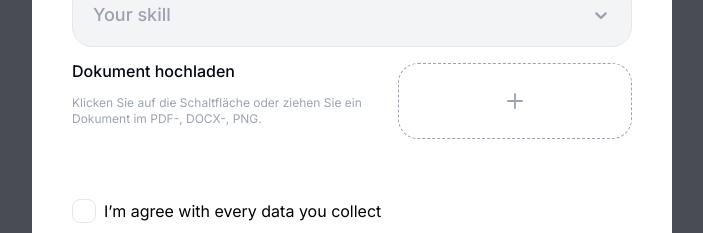
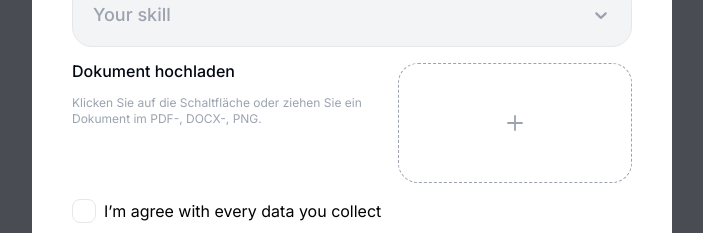
Before and after one commit to OddyHater/einzelwerk-test, a Next.js app: page / in a window 1280 px wide. Shown: the part 409-642 px from the top of the page, without its empty margins (288-991 px from the left). Built offline with nearby package versions, Linux system fonts and the light colour scheme.

Commit message:
dropfile validation

```diff
--- a/src/components/Document.jsx
+++ b/src/components/Document.jsx
@@ -37,7 +37,8 @@ const dropAreaClassName = cva(
   [
     'max-w-[234px] flex-1 flex justify-center items-center',
     'border-[1px] border-ui-gray-400 border-dashed',
-    'rounded-20px'
+    'rounded-20px',
+    'cursor-pointer'
   ],
   {
     variants: {
@@ -64,12 +65,14 @@ const Document = ({ control, name }) => {
 
             </ul>
           </div>
-          <Dropzone onDrop={(file) => {
-            onChange(file[0].path);
-          }}>
+          <Dropzone
+            onChange={e => {
+              console.log(e);
+            }}
+          >
             {({ getInputProps, getRootProps, isDragActive }) => (
               <div className={dropAreaClassName({ isActive: isDragActive })} {...getRootProps()}>
-                <input {...getInputProps()} onBlur={onBlur} />
+                <input {...getInputProps(onChange)} onBlur={onBlur} />
                 <svg xmlns="http://www.w3.org/2000/svg" width="24" height="24" viewBox="0 0 24 24" fill="none">
                   <path d="M12 5V19M5 12H19" stroke="#9CA3AF" strokeWidth="1.8" strokeLinecap="round" strokeLinejoin="round"/>
                 </svg>
--- /dev/null
+++ b/src/components/FileDrop.jsx
@@ -0,0 +1,127 @@
+import React from 'react';
+
+const _ = require('lodash');
+import { cx, cva } from 'class-variance-authority';
+import { Controller } from 'react-hook-form';
+import { ErrorMessage } from '@hookform/error-message';
+import Dropzone from 'react-dropzone';
+
+const wrapperClassName = cx(
+  'flex gap-16px mt-16px'
+);
+
+const textContainerClassName = cx(
+  'flex-1'
+);
+
+const titleClassName = cx(
+  'mb-16px',
+  'font-medium text-base leading-xs text-ui-gray-950'
+);
+
+const subtitleClassName = cx(
+  'mb-12px',
+  'text-ui-gray-400 text-xs leading-xs'
+);
+
+const dropAreaClassName = cva(
+  [
+    'relative',
+    'max-w-[234px] h-[120px] flex-1 flex justify-center items-center',
+    'border-[1px] border-ui-gray-400 border-dashed',
+    'rounded-20px',
+    'cursor-pointer'
+  ],
+  {
+    variants: {
+      isActive: {
+        true: 'border-ui-blue-600'
+      },
+      isError: {
+        true: 'border-ui-red-1'
+      }
+    }
+  }
+);
+
+const listClassName = cx(
+  'flex flex-wrap gap-8px'
+);
+
+const itemClassName = cx(
+  'px-6px py-3px',
+  'text-xs',
+  'bg-ui-gray-100',
+  'rounded-1000px'
+);
+
+const errorClassName = cx(
+  'absolute -bottom-6 box-border',
+  'max-h-0',
+  'text-base leading-base text-ui-red-1',
+  'pt-4px max-h-24px opacity-100'
+);
+
+const FileDrop = ({ control, name, setValue, register, errors }) => {
+  const errorMessage = _.get(errors, name)
+  const hasError = !!(errors && errorMessage);
+
+  return (
+    <>
+    <Controller
+      control={control}
+      name={name}
+      rules={{
+        required: { value: true, message: 'This field is required' },
+      }}
+      render={({ field: { onChange, onBlur }, fieldState }) => (
+        <div className={wrapperClassName}>
+
+        <Dropzone
+          accept={{"text/csv":['.pdf', '.docx'], "image/png": ['.png']}}
+          onDrop={([file]) => {
+            file && setValue('files', file, {
+              shouldValidate: true
+            })
+          }}
+        >
+          {({
+            getRootProps, getInputProps, isDragActive, acceptedFiles
+          }) => (
+            <>
+              <div className={textContainerClassName}>
+                <h3 className={titleClassName}>Dokument hochladen</h3>
+                <p className={subtitleClassName}>Klicken Sie auf die Schaltfläche oder ziehen Sie ein Dokument im PDF-, DOCX-, PNG.</p>
+                <ul className={listClassName}>
+                  {acceptedFiles.map((item, index) => (
+                    <li className={itemClassName} key={index}>{item.name}</li>
+                  ))}
+                </ul>
+              </div>
+              <div className={dropAreaClassName({ isActive: isDragActive, isError: hasError })} {...getRootProps()}>
+                <input
+                  {...getInputProps({ id: 'spreadsheet', onChange, onBlur, ...register('files') })}
+                />
+                <svg xmlns="http://www.w3.org/2000/svg" width="24" height="24" viewBox="0 0 24 24" fill="none">
+                    <path d="M12 5V19M5 12H19" stroke="#9CA3AF" strokeWidth="1.8" strokeLinecap="round" strokeLinejoin="round"/>
+                </svg>
+                <ErrorMessage
+                  errors={errors}
+                  name={name}
+                  render={({ message }) => (
+                    <div className={errorClassName}>Should not be empty</div>
+                  )}
+                />
+              </div>
+            </>
+          )}
+        </Dropzone>
+        </div>
+      )}
+    />
+
+  </>
+  );
+};
+
+export default FileDrop;
--- a/src/components/Form.jsx
+++ b/src/components/Form.jsx
@@ -7,7 +7,7 @@ import { zodResolver } from "@hookform/resolvers/zod"
 import { z } from "zod";
 
 import TitleContainer from "./TitleContainer";
-import Document from "./Document";
+import FileDrop from "./FileDrop";
 import InputElement from "@/components/InputElement";
 import SelectElement from "./SelectElement";
 import CheckboxElement from "./CheckboxElement";
@@ -51,6 +51,11 @@ const formSchema = z.object({
   email: z.string().email(),
   grade: z.string(),
   privacy: z.literal(true),
+  files: z.object({
+    path: z.string(),
+    name: z.string(),
+    size: z.number(),
+  }),
 })
 
 const Form = () => {
@@ -58,14 +63,12 @@ const Form = () => {
     register,
     handleSubmit,
     control,
+    setValue,
     formState: {
       errors,
     },
   } = useForm({
-    resolver: zodResolver(formSchema),
-    defaultValues: {
-      files: [],
-    },
+    resolver: zodResolver(formSchema)
   });
 
   const OnSubmit = (data) => {
@@ -126,9 +129,12 @@ const Form = () => {
           />
         </div>
 
-        <Document
+        <FileDrop
+          name='files'
           control={control}
-          name={'files'}
+          setValue={setValue}
+          register={register}
+          errors={errors}
         />
 
         <CheckboxElement
```
